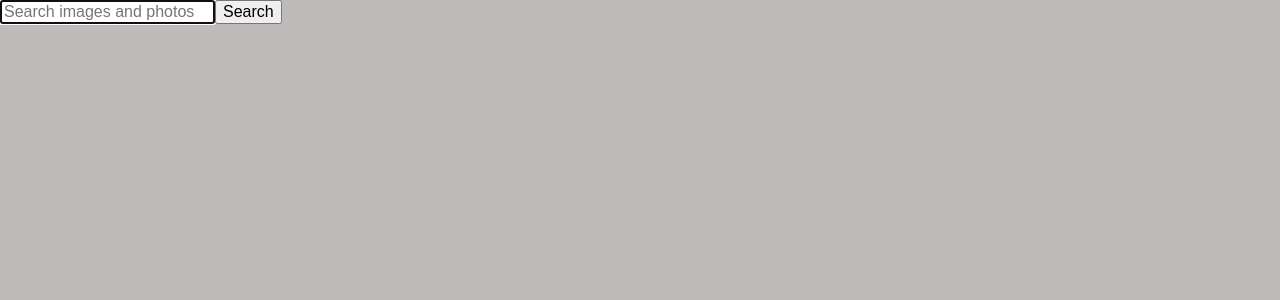
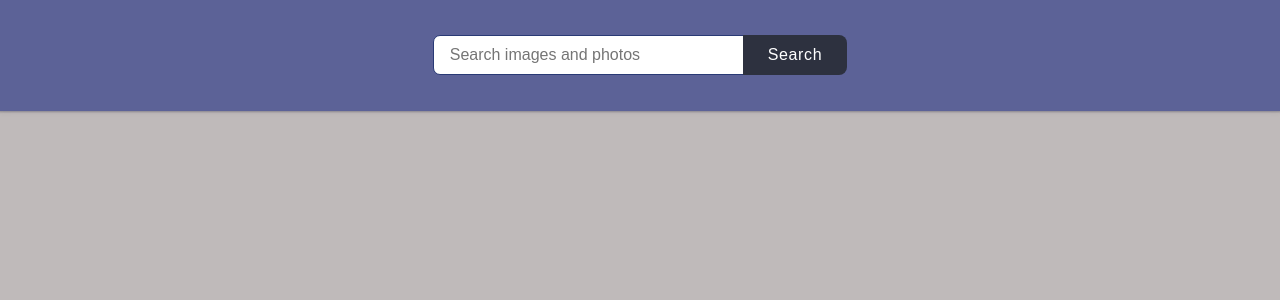
Before and after one commit to KristinaHranovska/goit-react-hw-04, a React (Vite) app: page / in a window 1280 px wide. Shown: the top 300 px of the page. Built offline with nearby package versions, Linux system fonts and the light colour scheme.

Commit message:
SearchBar is ready

```diff
--- a/src/components/App/App.jsx
+++ b/src/components/App/App.jsx
@@ -38,7 +38,6 @@ function App() {
       const dataImg = await getImagesUnplash(searchQuery, 1);
       setTotalPages(dataImg.total_pages);
       setImages(dataImg.results);
-      console.log(dataImg.total);
 
       if (searchQuery.trim() === "") {
         toast.error("The search field cannot be empty!");
@@ -92,7 +91,9 @@ function App() {
       <Toaster position="top-center" reverseOrder={false} />
       {loading && <Loader />}
       {error && <ErrorMessage />}
+
       <ImageGallery imageList={images} openModal={openModal} />
+
       <LoadMoreBtn onClick={handleLoadMore} isVisible={isVisible} />
       {loadingMore && <LoaderMore />}
 
--- a/src/components/SearchBar/SearchBar.jsx
+++ b/src/components/SearchBar/SearchBar.jsx
@@ -1,24 +1,29 @@
 import { Field, Form, Formik } from "formik";
+import css from "./SearchBar.module.css";
 
 const SearchBar = ({ onSubmit }) => {
   const handleSubmit = (values, actions) => {
-    onSubmit(values.search);
+    const formattedSearch = values.search.trim().toLowerCase();
+    onSubmit(formattedSearch);
     actions.resetForm();
   };
 
   return (
     <>
-      <header>
+      <header className={css.searchHeader}>
         <Formik initialValues={{ search: "" }} onSubmit={handleSubmit}>
           <Form>
             <Field
+              className={css.inputSearch}
               type="text"
               name="search"
               autoComplete="off"
               autoFocus
               placeholder="Search images and photos"
             />
-            <button type="submit">Search</button>
+            <button className={css.btnSearch} type="submit">
+              Search
+            </button>
           </Form>
         </Formik>
       </header>
--- /dev/null
+++ b/src/components/SearchBar/SearchBar.module.css
@@ -0,0 +1,40 @@
+.searchHeader {
+    background-color: #5c6297;
+    border-bottom: 1px solid #5c6297;
+    box-shadow: 0 1px 6px #2e2f4214, 0 1px 1px #2e2f4229, 0 2px 1px #2e2f4214;
+    text-align: center;
+    padding: 35px 0;
+}
+
+.inputSearch {
+    width: 320px;
+    border-radius: 7px;
+    border: 1px solid #808080;
+    outline: transparent;
+    padding: 10px 16px;
+}
+
+.inputSearch:focus,
+.inputSearch:hover {
+    border-color: #2a3a75;
+}
+
+.btnSearch {
+    border-top-right-radius: 8px;
+    border-bottom-right-radius: 8px;
+    background-color: #2d313f;
+    border: transparent;
+    color: #fff;
+    font-size: 16px;
+    font-weight: 500;
+    line-height: 1.5;
+    letter-spacing: .04em;
+    transition: background-color .5s cubic-bezier(.4, 0, .2, 1);
+    padding: 8px 25px;
+    margin-left: -10px;
+}
+
+.btnSearch:hover,
+.btnSearch:focus {
+    background-color: #5c6172;
+}
```
